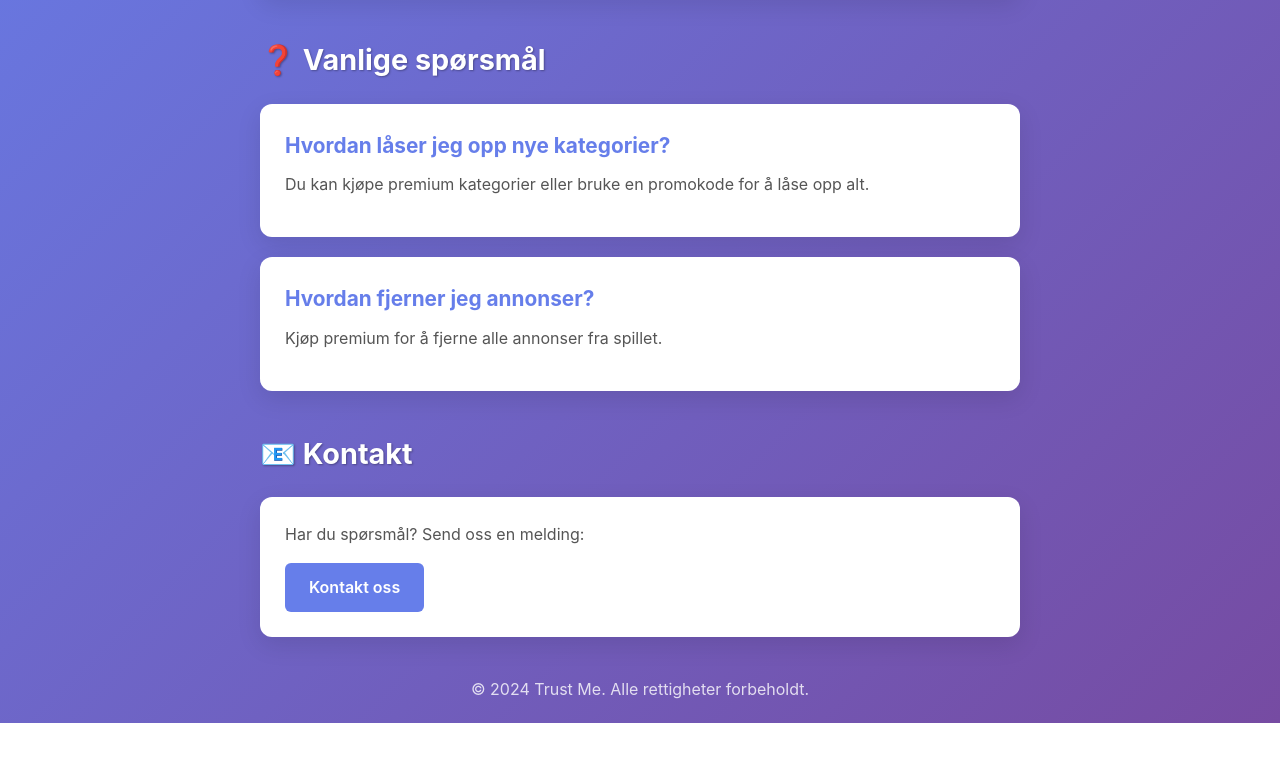
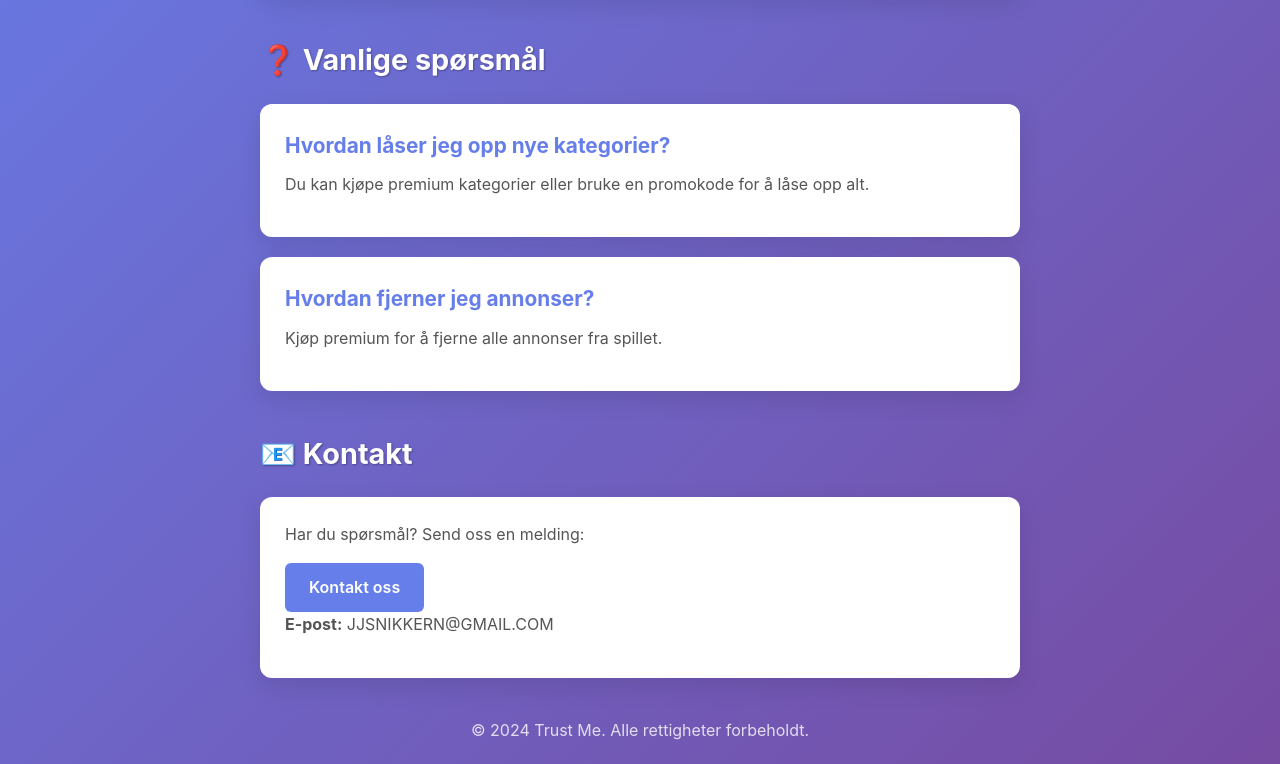
Before and after one commit to Tonne1-ai/Trust-me-support, a plain HTML site: page index.html in a window 1280 px wide. Shown: the part 380-1144 px from the top of the page. Before the commit the page ends 1103 px from the top, so only its background shows below. Drawn offline with Linux system fonts and the light colour scheme.

Commit message:
Legg til synlig e-postadresse under kontakt-knappen

```diff
--- a/index.html
+++ b/index.html
@@ -39,6 +39,7 @@
                 <div class="card">
                     <p>Har du spørsmål? Send oss en melding:</p>
                     <a href="mailto:JJSNIKKERN@GMAIL.COM" class="contact-btn">Kontakt oss</a>
+                    <p><strong>E-post:</strong> JJSNIKKERN@GMAIL.COM</p>
                 </div>
             </section>
         </main>
```
